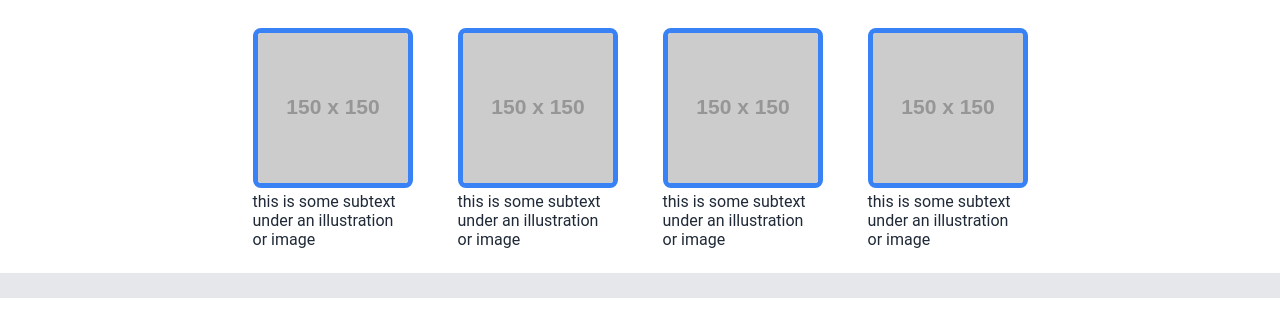
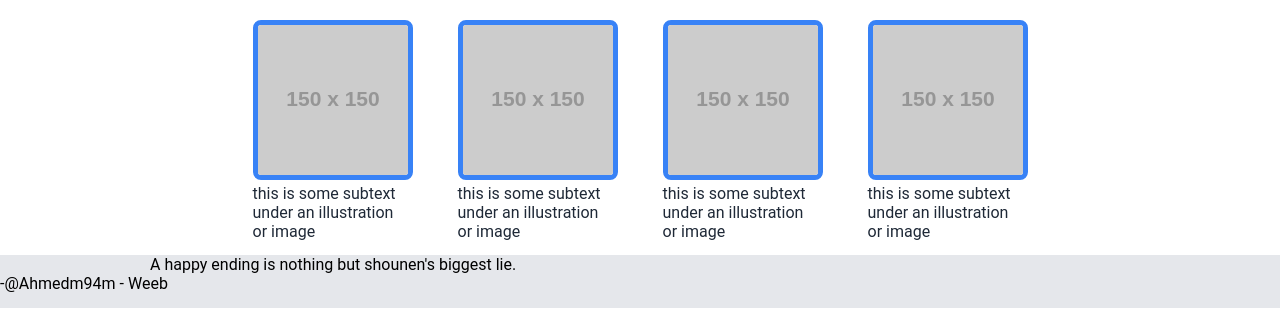
Before and after one commit to AbdulazizGH7/odin-landing-page, a plain HTML site: page index.html in a window 1280 px wide. Shown: the part 478-800 px from the top of the page. Drawn offline with Linux system fonts and the light colour scheme; placeholder pictures from the web are drawn by us.

Commit message:
Add content to the quote section

```diff
--- a/index.html
+++ b/index.html
@@ -48,8 +48,9 @@
         </div>
     </div>
 
-    <div class="quote">
-
+    <div class="quote-section">
+        <p class="quote">A happy ending is nothing but shounen's biggest lie.</p>
+        <div class="originator">-@Ahmedm94m - Weeb</div>
     </div>
 
     <div class="footer">
--- a/style.css
+++ b/style.css
@@ -122,7 +122,7 @@ a{
     padding-right: 150px;
 }
 
-.quote{
+.quote-section{
     background-color: #E5E7EB;
     flex: 1;
 }
```
